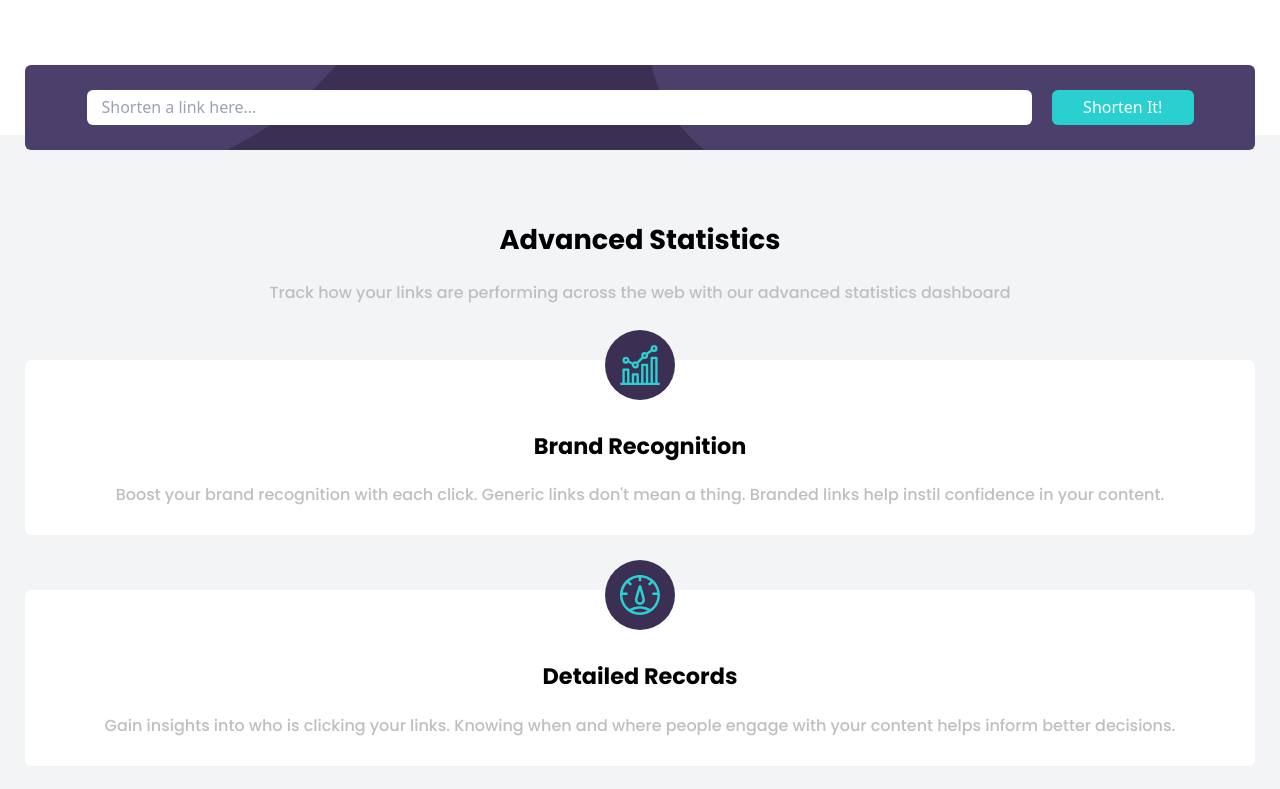
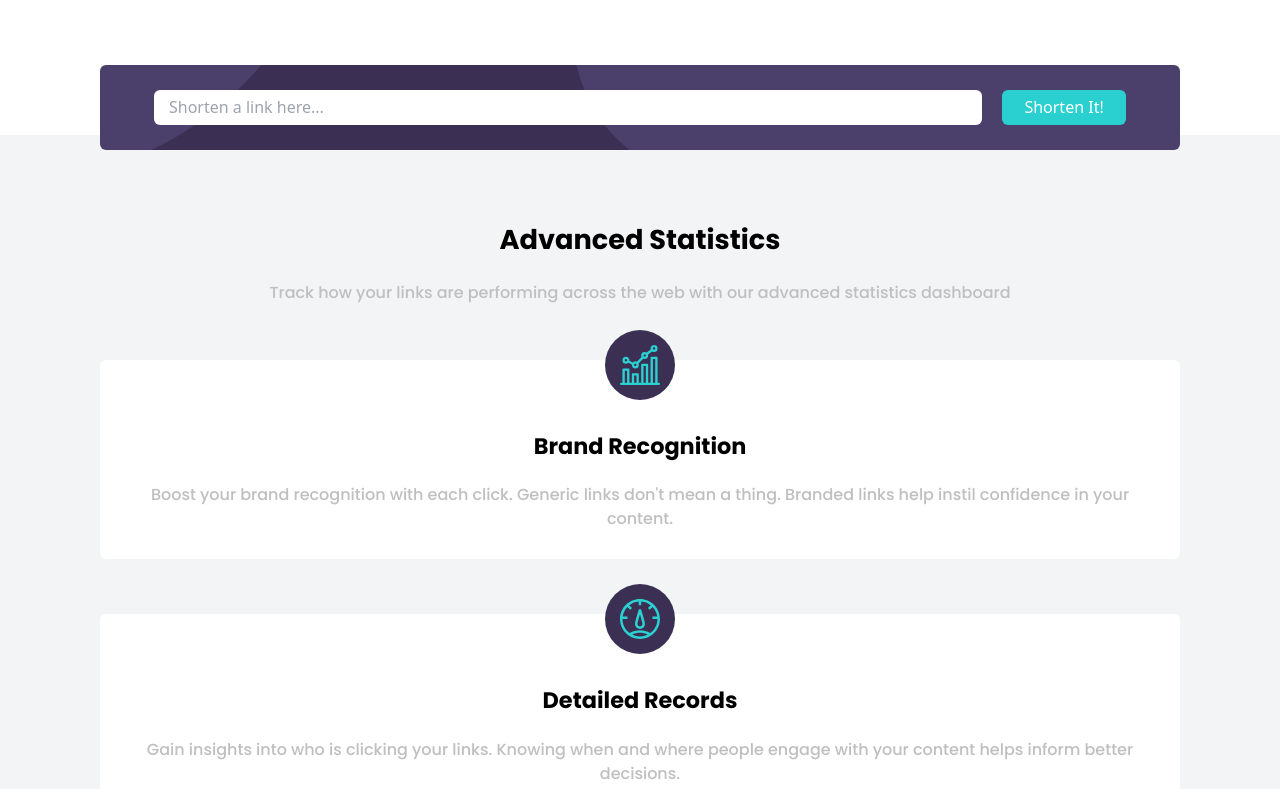
Before and after one commit to cjislegit/shortly, a React (Vite) app: page / in a window 1280 px wide. Shown: the part 520-1309 px from the top of the page. Built offline with nearby package versions, Linux system fonts and the light colour scheme.

Commit message:
Updated the desktop padding for the statistics section

```diff
--- a/src/components/Statistics.jsx
+++ b/src/components/Statistics.jsx
@@ -4,7 +4,7 @@ import fullyCustomizable from '../assets/images/icon-fully-customizable.svg';
 
 const Statistics = () => {
   return (
-    <section className='bg-gray-100 w-[100%] px-[25px] relative mt-[150px] text-center'>
+    <section className='bg-gray-100 w-[100%] px-[25px] relative mt-[150px] text-center lg:px-[100px]'>
       <div className='bg-shorten-mobile  bg-right-top bg-no-repeat bg-dark-violet rounded-md mt-[50px] relative top-[-70px] lg:bg-shorten-desktop lg:flex lg:justify-center lg:py-[25px]'>
         <form
           action=''
```
